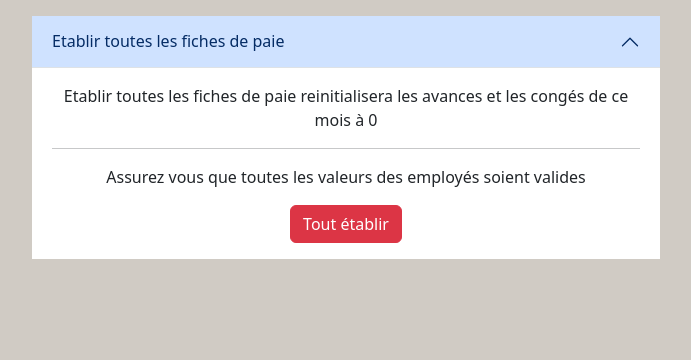
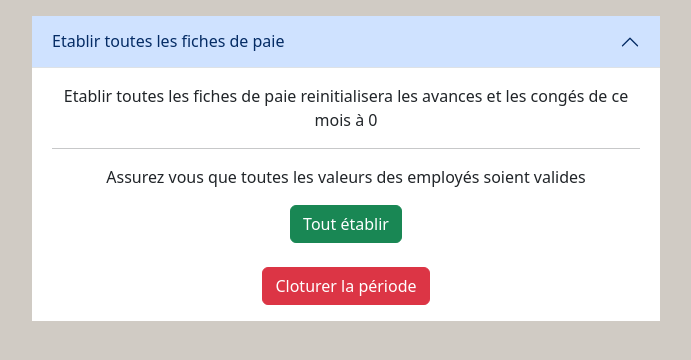
Before and after one commit to anomaly1095/Employee_Server, a Django app: template App1/templates/Fin_De_Mois.html in a window 1280 px wide, after a click on "Etablir toutes les fiches de paie". Shown: the part 117-477 px from the top of the page, without its empty margins (294-985 px from the left). Run offline with Django 3.2, Linux system fonts and the light colour scheme; the template is opened without the code that fills it, so the values that code supplies are empty; some libraries are stand-ins or nearby versions.

Commit message:
odels changes for textfields and période new model

```diff
--- a/App1/admin.py
+++ b/App1/admin.py
@@ -14,3 +14,5 @@ admin.site.register(situation)
 admin.site.register(contrat)
 admin.site.register(congés)
 admin.site.register(avantages)
+admin.site.register(fiche_paie)
+admin.site.register(période)
--- a/App1/templates/Fin_De_Mois.html
+++ b/App1/templates/Fin_De_Mois.html
@@ -148,7 +148,12 @@
                             </p>
                             <form action="{% url 'Fin_De_Mois' %}" method="post">
                                 {% csrf_token %}
-                                <button type="submit" id="reloadButton" class="btn btn-danger">Tout établir</button>
+                                <button type="submit" id="reloadButton" class="btn btn-success">Tout établir</button>
+                            </form>
+                            <br>
+                            <form action="{% url 'Index' %}" method="post">
+                                {% csrf_token %}
+                                <button type="submit" class="btn btn-danger">Cloturer la période</button>
                             </form>
                         </center>
                     </div>
--- a/App1/views.py
+++ b/App1/views.py
@@ -16,6 +16,11 @@ def Index(request):
         Emp_List = employé.objects.all()
     except:
         Emp_List = None
+    if request.method == "POST":
+        nouvelle_période = période()
+        nouvelle_période.Année = str(year)
+        nouvelle_période.Mois = str(month)
+        nouvelle_période.save()
     return render(request=request, template_name="Index.html", context={'Emp_List':Emp_List, "month": month, "year": year})
 
 def Comptes(request):
--- a/Project2/settings.py
+++ b/Project2/settings.py
@@ -50,6 +50,7 @@ MIDDLEWARE = [
     'django.contrib.auth.middleware.AuthenticationMiddleware',
     'django.contrib.messages.middleware.MessageMiddleware',
     'django.middleware.clickjacking.XFrameOptionsMiddleware',
+    'django.middleware.locale.LocaleMiddleware',
 ]
 
 ROOT_URLCONF = 'Project2.urls'
```
Also changed, not shown: App1/models.py (+7 -2 lines), App1/migrations/0008_période.py (added), App1/migrations/0009_période_fiche.py (added), App1/migrations/0010_alter_période_fiche.py (added), App1/migrations/0011_alter_période_fiche.py (added), App1/migrations/0012_alter_fiche_paie_n_cnss.py (added), App1/migrations/0013_alter_poste_description.py (added).
